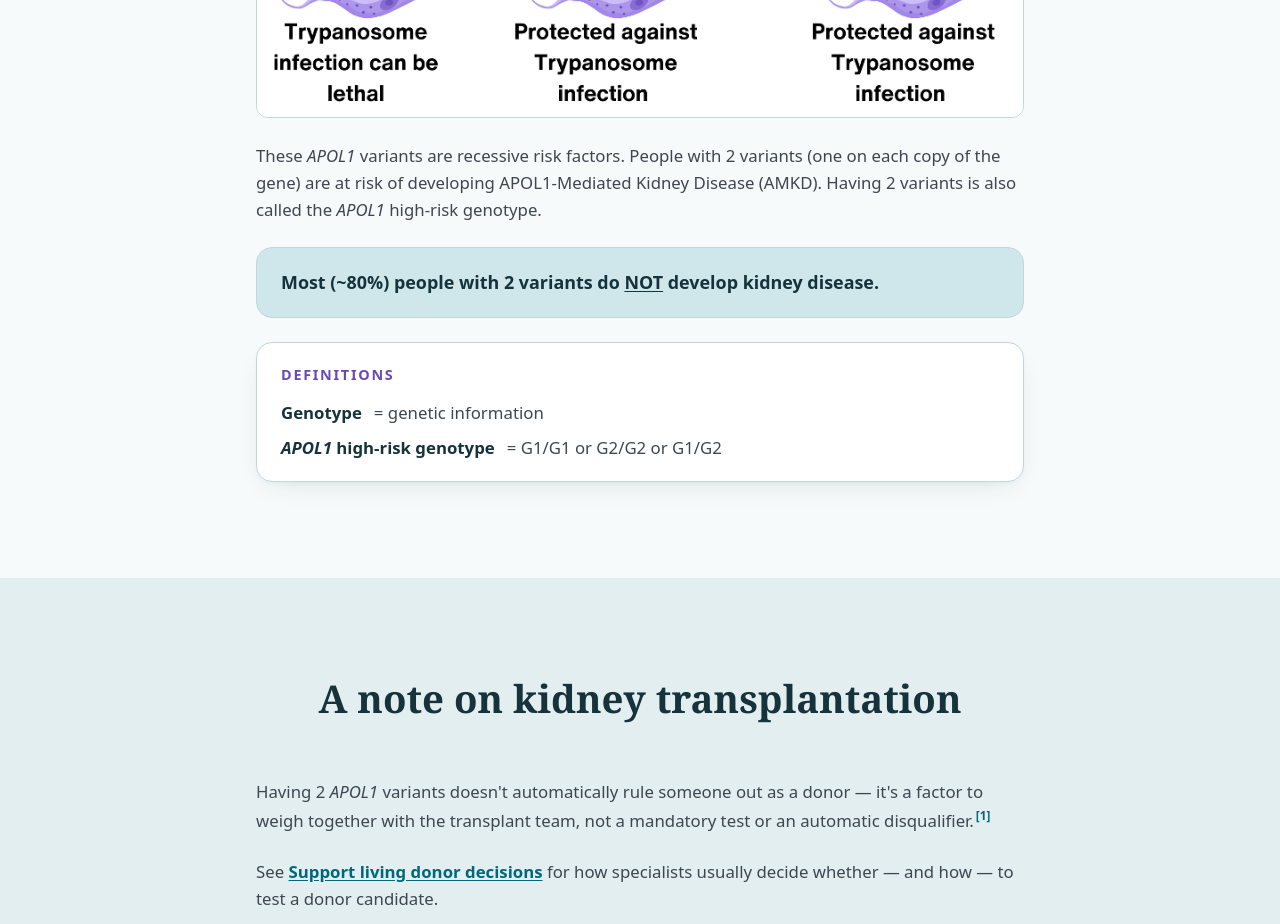
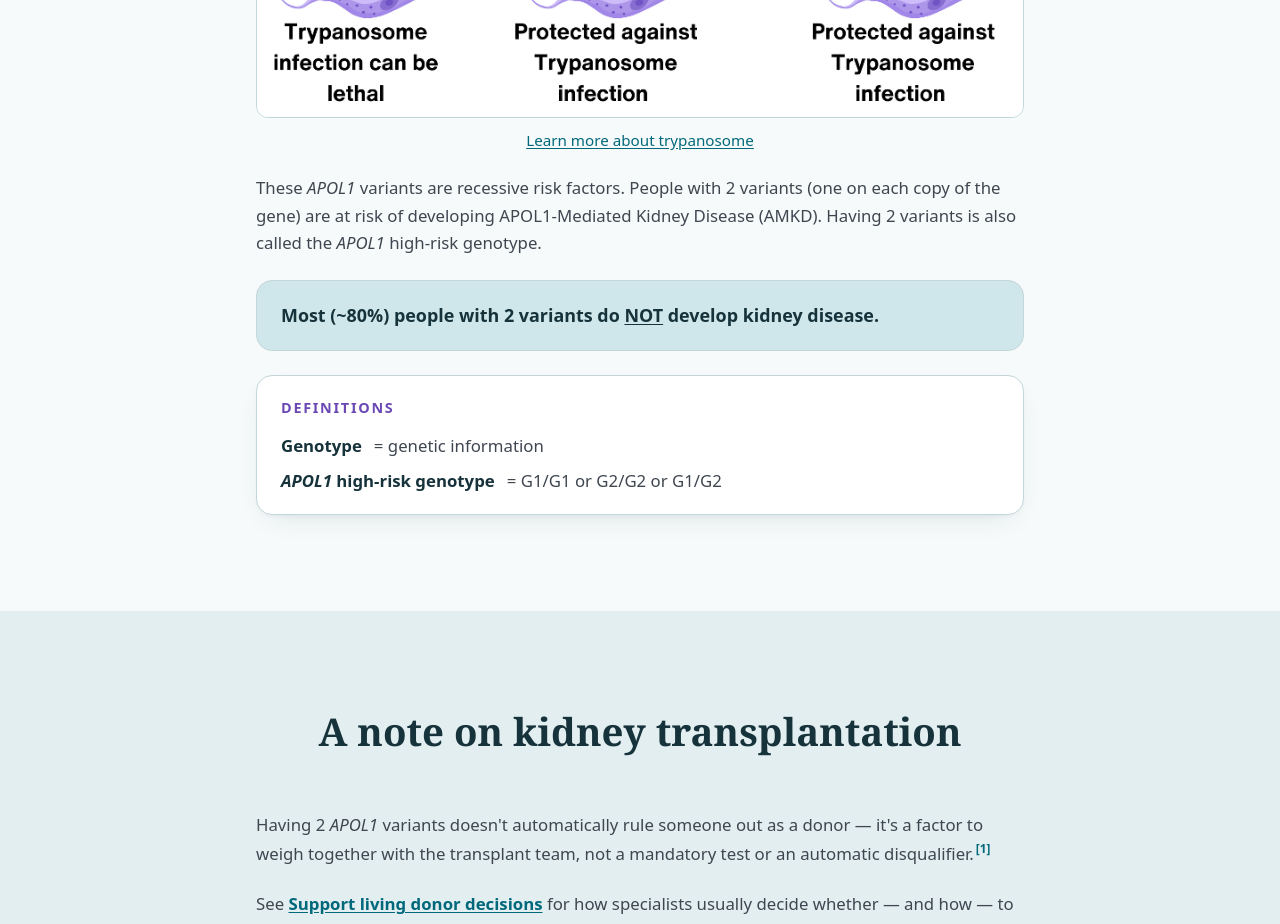
Before and after one commit to OleNY1/garnet_web_app, a React (Vite) app: page /learn/apol1 in a window 1280 px wide. Shown: the part 940-1864 px from the top of the page. Built offline with nearby package versions, Linux system fonts and the light colour scheme.

Commit message:
Add a trypanosome explainer link under the APOL1 figure.

```diff
--- a/src/pages/learn/Apol1.tsx
+++ b/src/pages/learn/Apol1.tsx
@@ -44,6 +44,16 @@ export function Apol1() {
               alt="Three people side by side. Left: no variant in APOL1, where trypanosome infection can be lethal. Middle: 1 variant (heterozygote, G1 or G2) in APOL1, protected against trypanosome infection. Right: 2 variants (G1/G2) in APOL1, protected against trypanosome infection, shown with worried-looking kidneys holding a 'help' sign."
               className="w-full rounded-xl border border-line bg-white"
             />
+            <figcaption className="text-center text-[0.95rem] leading-snug text-muted">
+              <a
+                href="https://www.sciencedirect.com/topics/pharmacology-toxicology-and-pharmaceutical-science/trypanosoma"
+                target="_blank"
+                rel="noreferrer"
+                className={linkClasses}
+              >
+                Learn more about trypanosome
+              </a>
+            </figcaption>
           </figure>
 
           <p>
```
